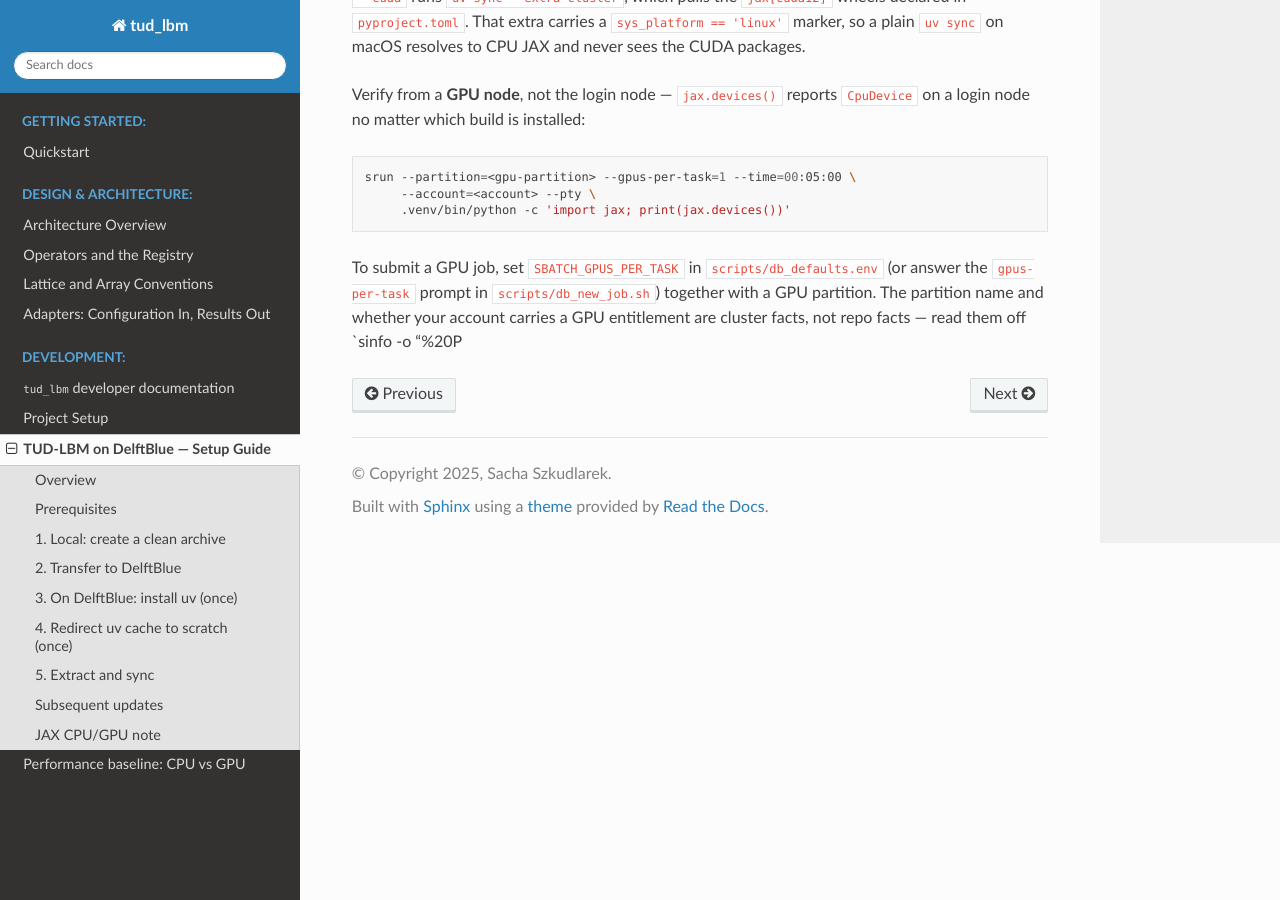
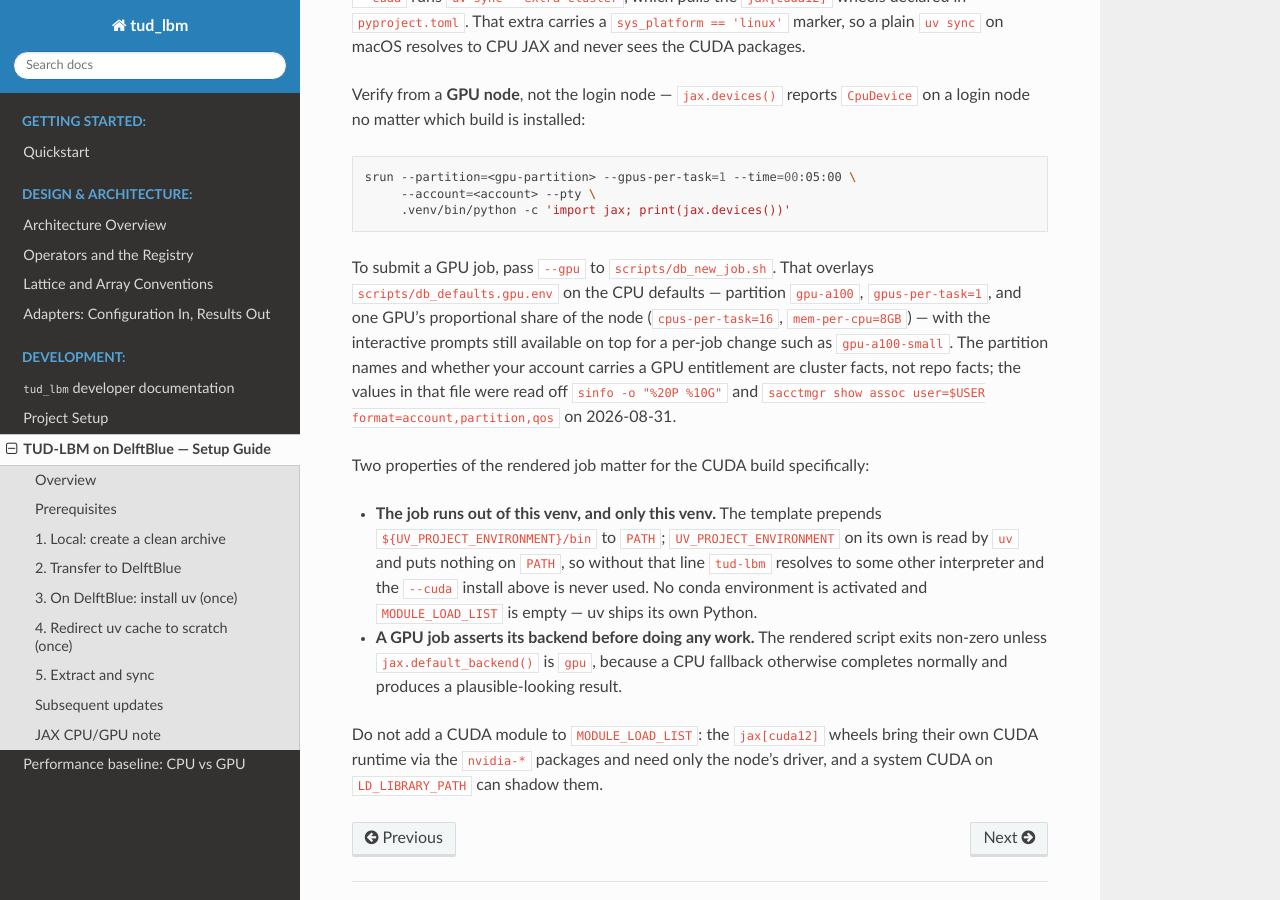
Before and after one commit to szkuds/TUD_LBM, a Sphinx documentation site: the page built from docs/notes/delftblue_setup.md, in a window 1280 px wide and 900 px high, scrolled down 2380 px. Built offline with Sphinx 7.4.7 and the Read the Docs theme 3.1.0, drawn with Linux system fonts in a browser that asks for light colours; pages that are not in the unit, such as notebooks, are missing from menus.

Commit message:
Updated the GPU run documentation.

````diff
--- a/docs/notes/delftblue_setup.md
+++ b/docs/notes/delftblue_setup.md
@@ -123,8 +123,27 @@ srun --partition=<gpu-partition> --gpus-per-task=1 --time=00:05:00 \
      .venv/bin/python -c 'import jax; print(jax.devices())'
 ```
 
-To submit a GPU job, set `SBATCH_GPUS_PER_TASK` in `scripts/db_defaults.env`
-(or answer the `gpus-per-task` prompt in `scripts/db_new_job.sh`) together with
-a GPU partition. The partition name and whether your account carries a GPU
-entitlement are cluster facts, not repo facts — read them off `sinfo -o "%20P
-%10G"` and `sacctmgr show assoc user=$USER format=account,partition,qos`.
+To submit a GPU job, pass `--gpu` to `scripts/db_new_job.sh`. That overlays
+`scripts/db_defaults.gpu.env` on the CPU defaults — partition `gpu-a100`,
+`gpus-per-task=1`, and one GPU's proportional share of the node
+(`cpus-per-task=16`, `mem-per-cpu=8GB`) — with the interactive prompts still
+available on top for a per-job change such as `gpu-a100-small`. The partition
+names and whether your account carries a GPU entitlement are cluster facts, not
+repo facts; the values in that file were read off `sinfo -o "%20P %10G"` and
+`sacctmgr show assoc user=$USER format=account,partition,qos` on 2026-08-31.
+
+Two properties of the rendered job matter for the CUDA build specifically:
+
+- **The job runs out of this venv, and only this venv.** The template prepends
+  `${UV_PROJECT_ENVIRONMENT}/bin` to `PATH`; `UV_PROJECT_ENVIRONMENT` on its own
+  is read by `uv` and puts nothing on `PATH`, so without that line `tud-lbm`
+  resolves to some other interpreter and the `--cuda` install above is never
+  used. No conda environment is activated and `MODULE_LOAD_LIST` is empty — uv
+  ships its own Python.
+- **A GPU job asserts its backend before doing any work.** The rendered script
+  exits non-zero unless `jax.default_backend()` is `gpu`, because a CPU fallback
+  otherwise completes normally and produces a plausible-looking result.
+
+Do not add a CUDA module to `MODULE_LOAD_LIST`: the `jax[cuda12]` wheels bring
+their own CUDA runtime via the `nvidia-*` packages and need only the node's
+driver, and a system CUDA on `LD_LIBRARY_PATH` can shadow them.
````
